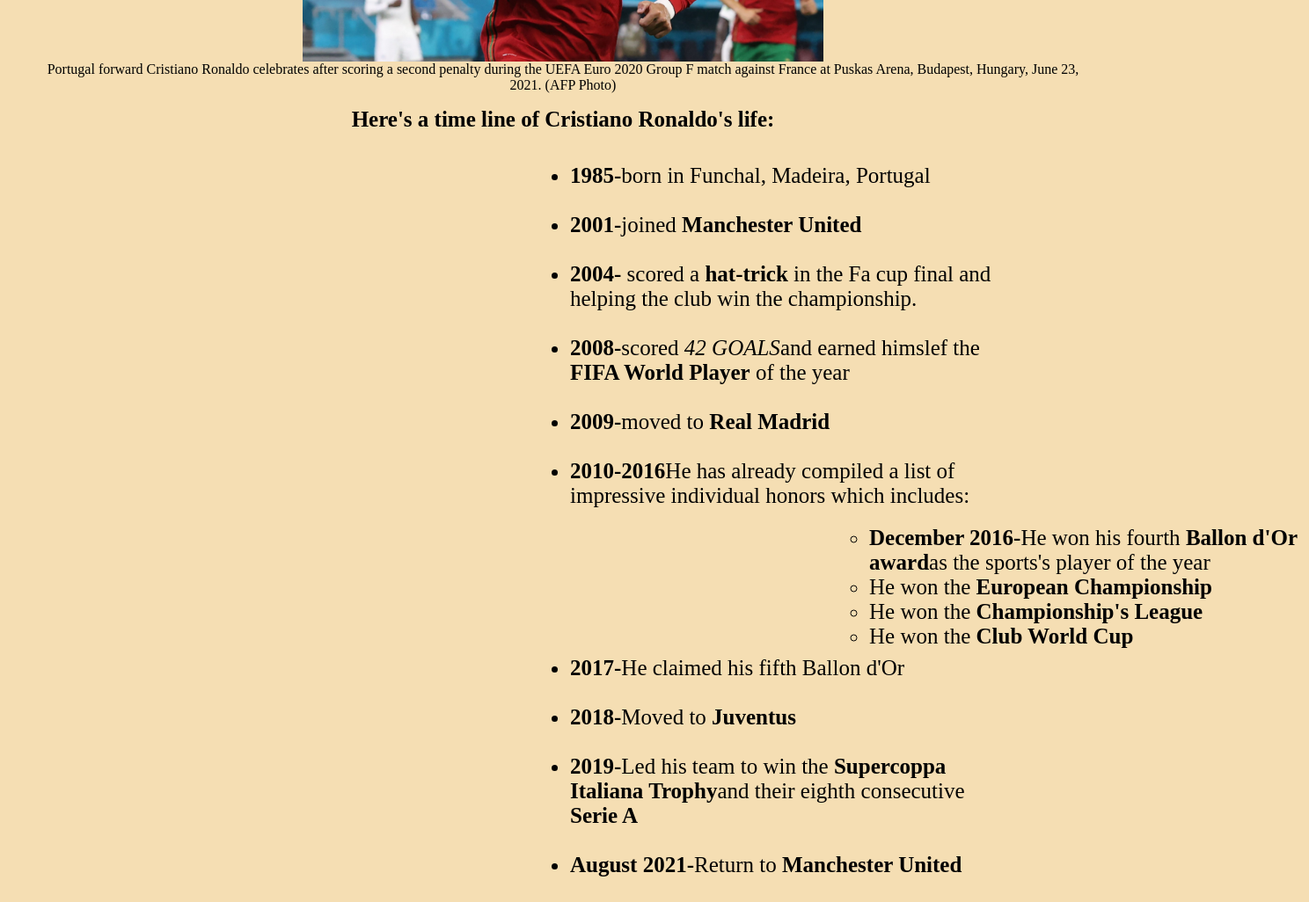
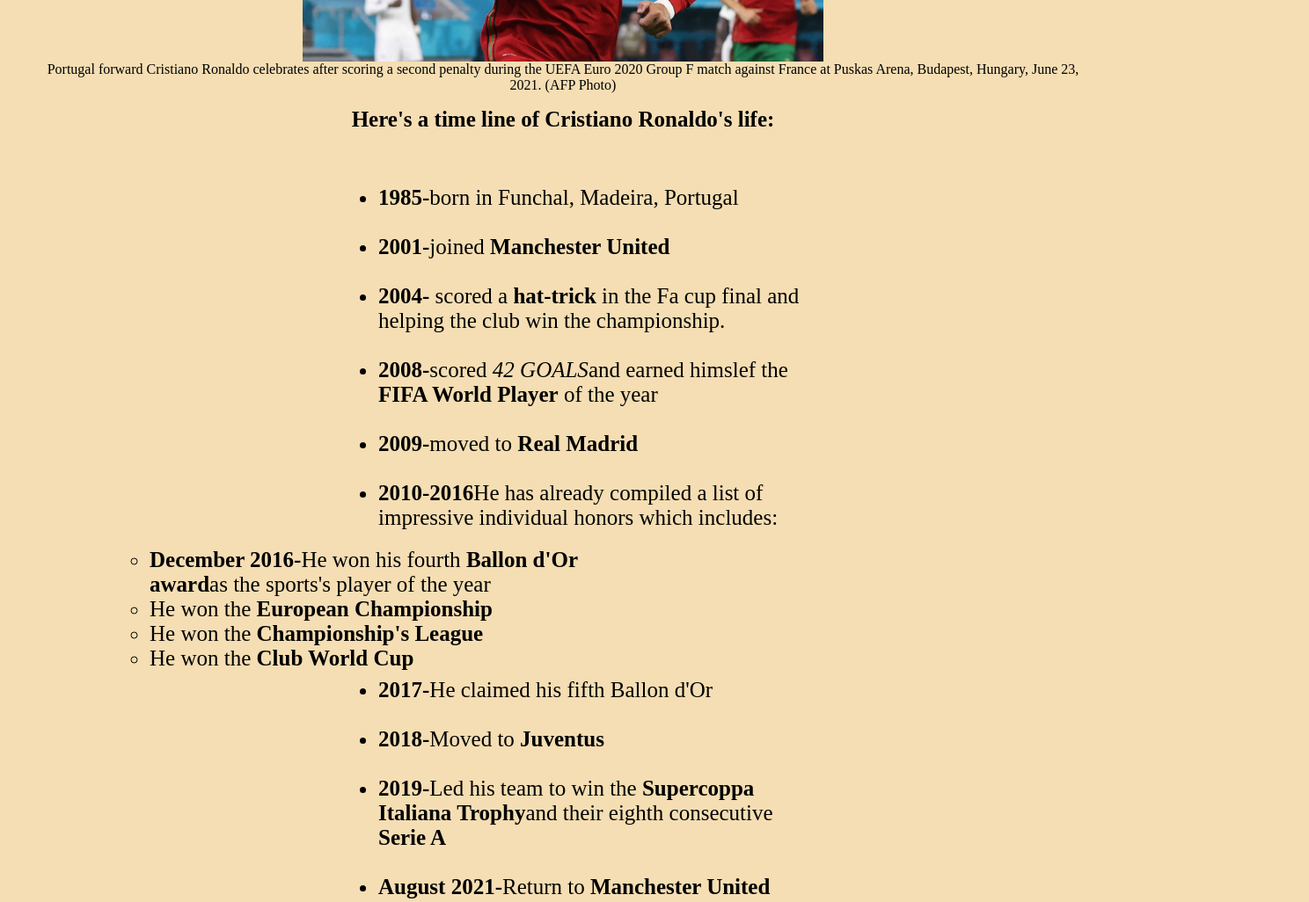
Before and after one commit to Muhtoyyib/Biography_page, a plain HTML site: page index.html in a window 1280 px wide. Shown: the part 540-1566 px from the top of the page at 88% size, 1488 px wide, since content can reach past the window. Drawn offline with Linux system fonts and the light colour scheme.

Commit message:
Update style.css

```diff
--- a/style.css
+++ b/style.css
@@ -18,15 +18,19 @@
     margin-left:auto;
     margin-right: auto;
     width: 50%;
+   }
+#tribute-info{
+    width: 500px;
+    margin: auto;
+  }
 
-  }
   #tribute-info h3{
    text-align: center;
    margin: auto;
    font-size: 25px;
   }
   #tribute-info ul{
-    margin: auto auto auto 600px;
+  /*  margin: auto auto auto 600px;*/
     width: 500px;
     font-size: 25px;
   }
```
